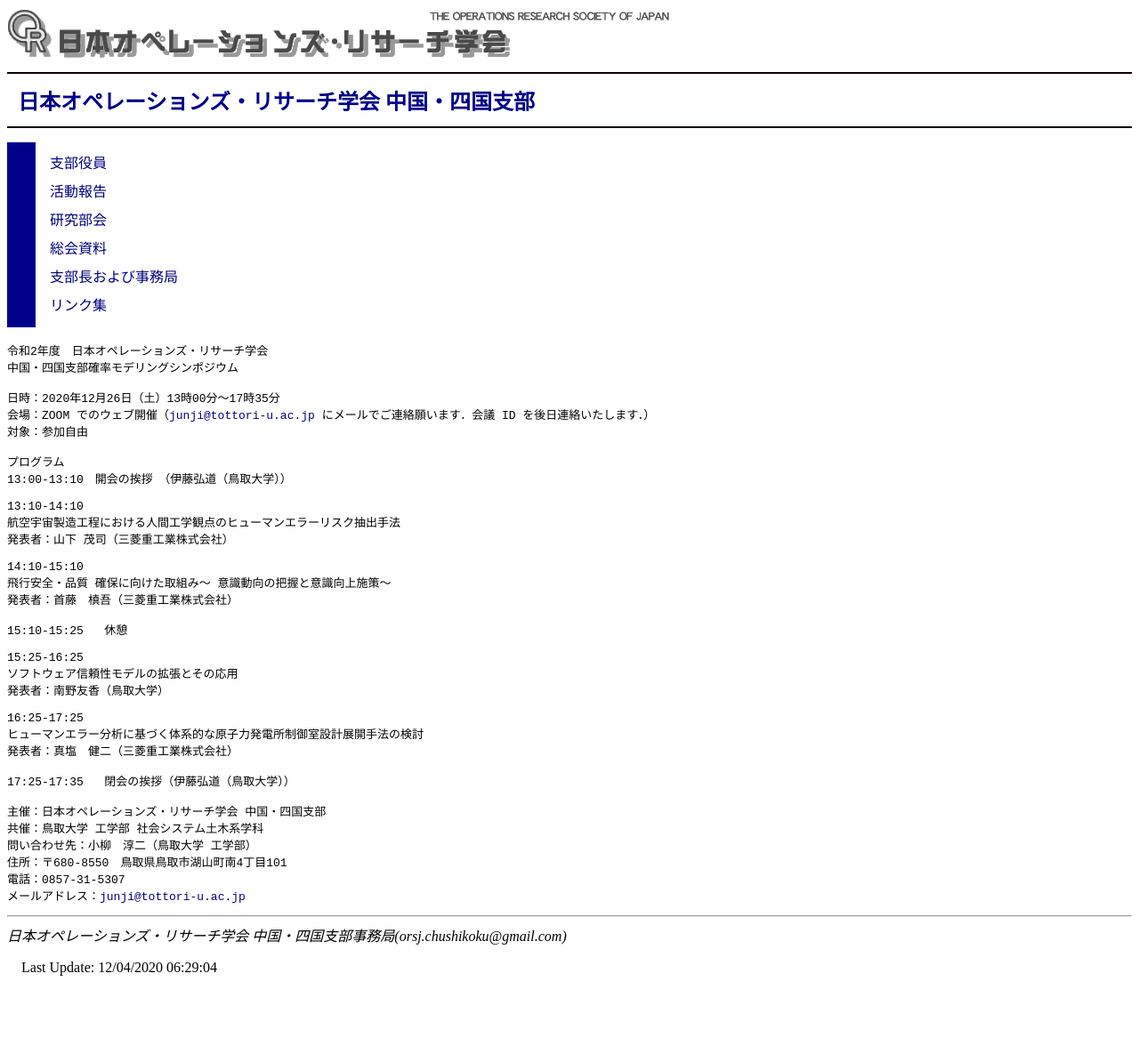
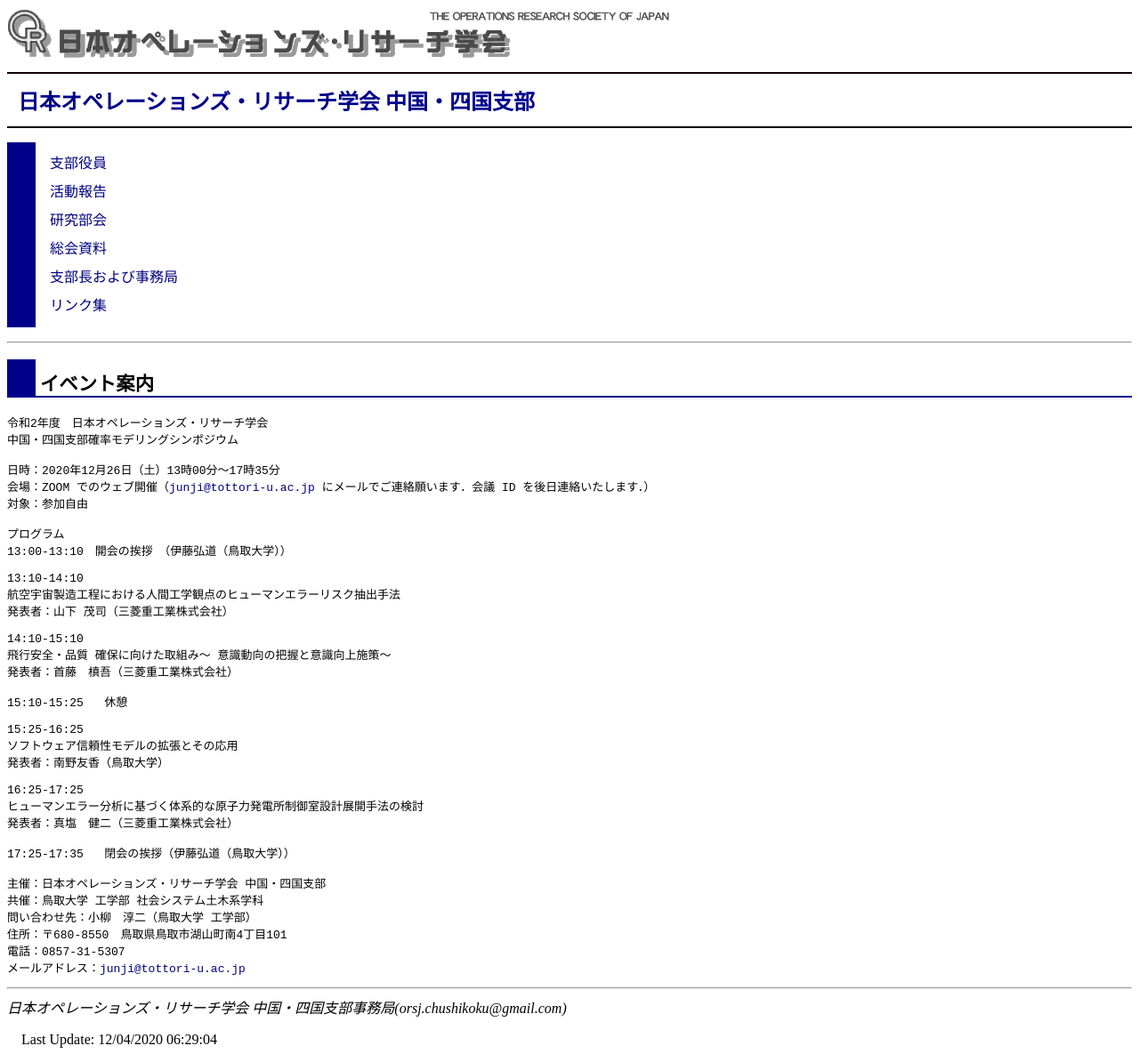
Before and after one commit to orsj-cs/orsj-cs.github.io, a Jekyll site: the page built from index.html, in a window 1280 px wide. Shown: the whole page at 89% size. Built offline with Jekyll 4.4.1, drawn with Linux system fonts in a browser that asks for light colours; before the commit the page ends 1113 px from its top, so only the background shows below that.

Commit message:
Update index.html

```diff
--- a/index.html
+++ b/index.html
@@ -10,6 +10,10 @@ title: 日本オペレーションズ・リサーチ学会 中国・四国支部
 <li><a href="office_info.html">支部長および事務局</a>
 <li><a href="link.html">リンク集</a>
 </ul>
+
+<hr>
+
+<h2>イベント案内</h2>
 
 <pre>
 令和2年度　日本オペレーションズ・リサーチ学会
```
